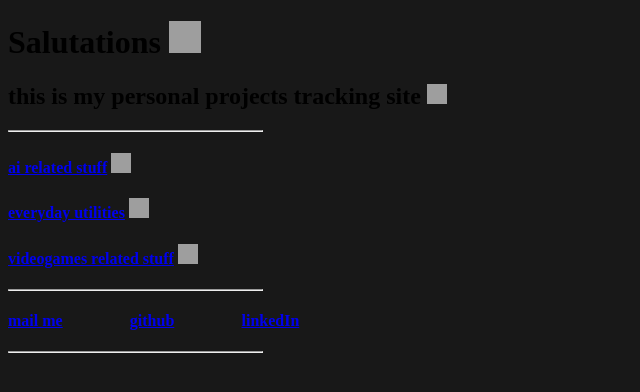
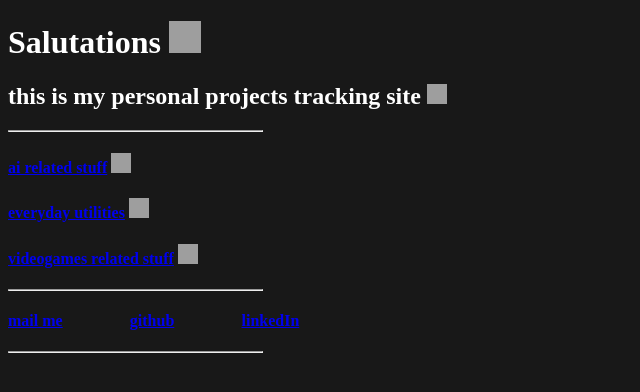
Before and after one commit to framilano/framilano.github.io, a PHP site: page / in a window 1280 px wide. Shown: the top 392 px of the page, without its empty margins (0-640 px from the left). Run offline with PHP 8.4, Linux system fonts and the light colour scheme; grey boxes are pictures that could not be loaded.

Commit message:
Update script.css

```diff
--- a/script.css
+++ b/script.css
@@ -1,5 +1,6 @@
 body {
     background-color: #181818;
+    color: #FFFFFF
 }
 
 .list {
```
